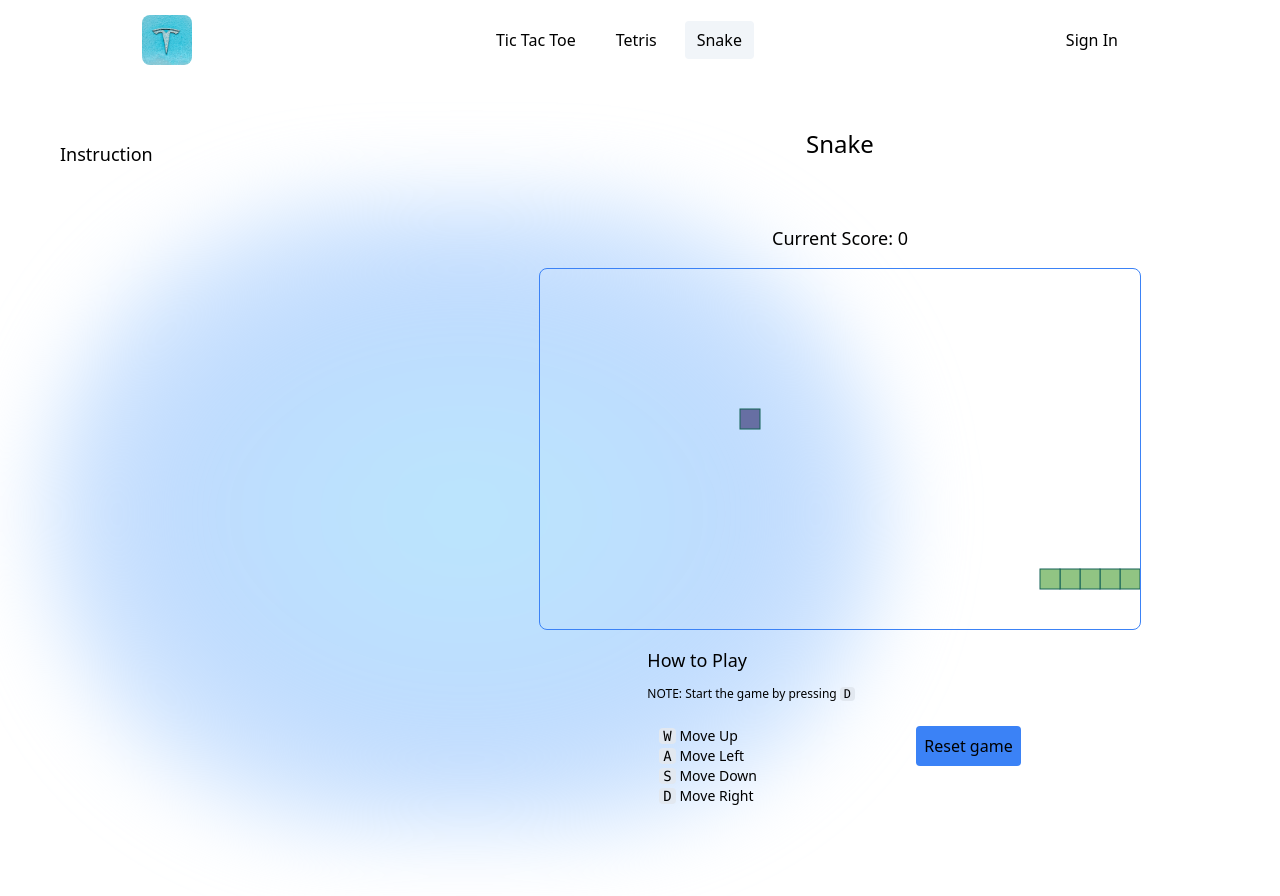
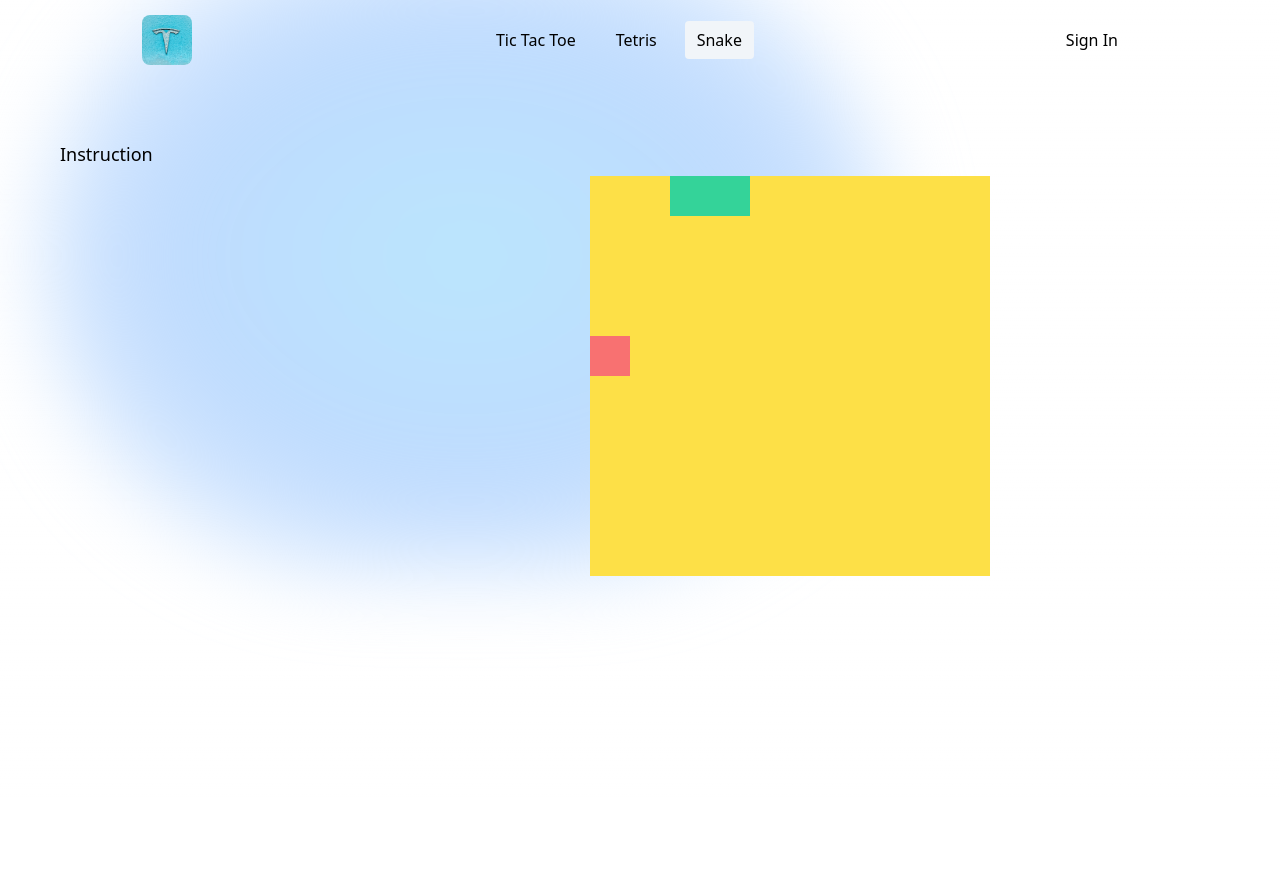
Before and after one commit to Shibadrita/game-web, a Next.js app: page /snake in a window 1280 px wide. Shown: the top 896 px of the page. After the commit the page ends 800 px from the top, so only its background shows below. Built offline with nearby package versions, Linux system fonts and the light colour scheme.

Commit message:
Snake finished

```diff
--- a/components/snake/Instructions.js
+++ /dev/null
@@ -1,27 +0,0 @@
-const Instructions = ({ resetBoard = () => { } }) => {
-    return (<div className='w-2/3 p-2 m-2'>
-        <div className='text-lg'>How to Play</div>
-        <div className='text-xs py-3'>NOTE: Start the game by pressing <span className='bg-slate-200 dark:bg-slate-500 font-mono rounded px-1'>D</span></div>
-        <div className='flex justify-between m-3'>
-            <div className='flex flex-col'>
-                <span className='text-sm'>
-                    <span className='bg-slate-200 dark:bg-slate-500 font-mono rounded px-1'>W</span> Move Up
-                </span>
-                <span className='text-sm'>
-                    <span className='bg-slate-200 dark:bg-slate-500 font-mono rounded px-1'>A</span> Move Left
-                </span>
-                <span className='text-sm'>
-                    <span className='bg-slate-200 dark:bg-slate-500 font-mono rounded px-1'>S</span> Move Down
-                </span>
-                <span className='text-sm'>
-                    <span className='bg-slate-200 dark:bg-slate-500 font-mono rounded px-1'>D</span> Move Right
-                </span>
-            </div>
-            <div className='flex flex-col'>
-                <button className='bg-blue-500 focus:bg-blue-700 dark:bg-slate-500 dark:focus:bg-slate-700 p-2 rounded' onClick={resetBoard}>Reset game</button>
-            </div>
-        </div>
-    </div>);
-}
-
-export default Instructions;
--- a/components/snake/ScoreCard.js
+++ /dev/null
@@ -1,10 +0,0 @@
-import { useSelector } from "react-redux";
-
-const ScoreCard = () => {
-    const score = useSelector((state) => state.score);
-    return (
-        <span className='text-lg p-2 m-2' >Current Score: {score}</span>
-    );
-}
-
-export default ScoreCard;
--- a/components/snake/SnakeBoard.js
+++ b/components/snake/SnakeBoard.js
@@ -1,148 +1,136 @@
-import { useCallback, useEffect, useRef, useState } from "react";
-import { useDispatch, useSelector } from "react-redux";
-import { increaseSnake, INCREMENT_SCORE, makeMove, MOVE_DOWN, MOVE_LEFT, MOVE_RIGHT, MOVE_UP, resetGame, RESET_SCORE, scoreUpdates, stopGame } from "./actions";
-import { clearBoard, drawObject, generateRandomPosition, hasSnakeCollided } from "./utils";
+import { useState, useEffect, useRef } from 'react';
 
-import Instructions from "./Instructions";
+const SnakeBoard = () => {
+    const width = 10;
+    const height = 10;
+    const initialRows = [];
+    for (let i = 0; i < height; i++) {
+        initialRows.push([]);
+        for (let k = 0; k < width; k++) {
+            initialRows[i].push('blank');
+        }
+    }
 
-const SnakeBoard = ({ height, width }) => {
-    const dispatch = useDispatch();
-    const snake1 = useSelector((state) => state.snake);
-    const disallowedDirection = useSelector(
-        (state) => state.disallowedDirection
+    const randomPosition = () => {
+        const position = {
+            x: Math.floor(Math.random() * width),
+            y: Math.floor(Math.random() * height)
+        };
+        return position;
+    }
+
+    const [rows, setRows] = useState(initialRows);
+    const [snake, setSnake] = useState([{ x: 0, y: 0 }, { x: 1, y: 0 }]);
+    const [direction, setDirection] = useState('right');
+    const [food, setFood] = useState(randomPosition);
+
+    const changeDirectionWithKeys = (e) => {
+        var { keyCode } = e;
+        switch (keyCode) {
+            case 37:
+                setDirection('left');
+                break;
+            case 38:
+                setDirection('top');
+                break;
+            case 39:
+                setDirection('right');
+                break;
+            case 40:
+                setDirection('bottom');
+                break;
+            default:
+                break;
+        }
+    }
+
+    useEffect(() => {
+        document.addEventListener("keydown", changeDirectionWithKeys, false);
+    }, [])
+
+    const displaySnake = () => {
+        const newRows = initialRows;
+        snake.forEach(cell => {
+            newRows[cell.x][cell.y] = 'snake';
+        })
+        newRows[food.x][food.y] = 'food';
+        setRows(newRows);
+    }
+
+
+    const moveSnake = () => {
+        const newSnake = [];
+        switch (direction) {
+            case 'right':
+                newSnake.push({ x: snake[0].x, y: (snake[0].y + 1) % width })
+                break;
+            case 'left':
+                newSnake.push({ x: snake[0].x, y: (snake[0].y - 1 + width) % width })
+                break;
+            case 'top':
+                newSnake.push({ x: (snake[0].x - 1 + height) % height, y: snake[0].y })
+                break;
+            case 'bottom':
+                newSnake.push({ x: (snake[0].x + 1) % height, y: snake[0].y })
+        }
+        snake.forEach(cell => {
+            newSnake.push(cell);
+        })
+        if (snake[0].x === food.x && snake[0].y === food.y) {
+            setFood(randomPosition);
+        } else {
+            newSnake.pop();
+        }
+        setSnake(newSnake);
+        displaySnake();
+    }
+
+
+    useInterval(moveSnake, 100);
+
+    function useInterval(callback, delay) {
+        const savedCallback = useRef();
+
+        // Remember the latest callback.
+        useEffect(() => {
+            savedCallback.current = callback;
+        }, [callback]);
+
+        // Set up the interval.
+        useEffect(() => {
+            function tick() {
+                savedCallback.current();
+            }
+            if (delay !== null) {
+                let id = setInterval(tick, delay);
+                return () => clearInterval(id);
+            }
+        }, [delay]);
+    }
+
+    const displayRows = rows.map(row =>
+        <li className='flex'>
+            {row.map(e => {
+                switch (e) {
+                    case 'blank':
+                        return <div className='h-10 w-10 bg-yellow-300 dark:bg-gray-500' />
+                    case 'snake':
+                        return <div className='h-10 w-10 bg-emerald-400 dark:bg-slate-800' />
+                    case 'food':
+                        return <div className='h-10 w-10 bg-red-400 dark:bg-sky-700' />
+                }
+            })
+            }
+        </li>
     );
 
-    const [gameEnded, setGameEnded] = useState(false);
-    const [pos, setPos] = useState(
-        generateRandomPosition(width - 20, height - 20)
-    );
-    const [isConsumed, setIsConsumed] = useState(false);
-    const canvasRef = useRef(null);
-    const [context, setContext] = useState(null);
+    return (
+        <div >
+            <ul style={{ width: '500px', padding: '0px' }} class='img500'>
+                {displayRows}
+            </ul>
+        </div>
+    )
+}
 
-    const moveSnake = useCallback(
-        (dx = 0, dy = 0, ds) => {
-            if (dx > 0 && dy === 0 && ds !== "RIGHT") {
-                dispatch(makeMove(dx, dy, MOVE_RIGHT));
-            }
-
-            if (dx < 0 && dy === 0 && ds !== "LEFT") {
-                dispatch(makeMove(dx, dy, MOVE_LEFT));
-            }
-
-            if (dx === 0 && dy < 0 && ds !== "UP") {
-                dispatch(makeMove(dx, dy, MOVE_UP));
-            }
-
-            if (dx === 0 && dy > 0 && ds !== "DOWN") {
-                dispatch(makeMove(dx, dy, MOVE_DOWN));
-            }
-        },
-        [dispatch]
-    );
-
-    const handleKeyEvents = useCallback(
-        (event) => {
-            if (disallowedDirection) {
-                switch (event.key) {
-                    case "w":
-                        moveSnake(0, -20, disallowedDirection);
-                        break;
-                    case "s":
-                        moveSnake(0, 20, disallowedDirection);
-                        break;
-                    case "a":
-                        moveSnake(-20, 0, disallowedDirection);
-                        break;
-                    case "d":
-                        event.preventDefault();
-                        moveSnake(20, 0, disallowedDirection);
-                        break;
-                }
-            } else {
-                if (
-                    disallowedDirection !== "LEFT" &&
-                    disallowedDirection !== "UP" &&
-                    disallowedDirection !== "DOWN" &&
-                    event.key === "d"
-                )
-                    moveSnake(20, 0, disallowedDirection); //Move RIGHT at start
-            }
-        },
-        [disallowedDirection, moveSnake]
-    );
-
-    const resetBoard = useCallback(() => {
-        window.removeEventListener("keypress", handleKeyEvents);
-        dispatch(resetGame());
-        dispatch(scoreUpdates(RESET_SCORE));
-        clearBoard(context);
-        drawObject(context, snake1, "#91C483");
-        drawObject(
-            context,
-            [generateRandomPosition(width - 20, height - 20)],
-            "#676FA3"
-        ); //Draws object randomly
-        window.addEventListener("keypress", handleKeyEvents);
-    }, [context, dispatch, handleKeyEvents, height, snake1, width]);
-
-    useEffect(() => {
-        //Generate new object
-        if (isConsumed) {
-            const posi = generateRandomPosition(width - 20, height - 20);
-            setPos(posi);
-            setIsConsumed(false);
-
-            //Increase snake size when object is consumed successfully
-            dispatch(increaseSnake());
-
-            //Increment the score
-            dispatch(scoreUpdates(INCREMENT_SCORE));
-        }
-    }, [isConsumed, pos, height, width, dispatch]);
-
-    useEffect(() => {
-        //Draw on canvas each time
-        setContext(canvasRef.current && canvasRef.current.getContext("2d"));
-        clearBoard(context);
-        drawObject(context, snake1, "#91C483");
-        drawObject(context, [pos], "#676FA3"); //Draws object randomly
-
-        //When the object is consumed
-        if (snake1[0].x === pos?.x && snake1[0].y === pos?.y) {
-            setIsConsumed(true);
-        }
-
-        if (
-            hasSnakeCollided(snake1, snake1[0]) ||
-            snake1[0].x >= width ||
-            snake1[0].x <= 0 ||
-            snake1[0].y <= 0 ||
-            snake1[0].y >= height
-        ) {
-            setGameEnded(true);
-            dispatch(stopGame());
-            window.removeEventListener("keypress", handleKeyEvents);
-        } else setGameEnded(false);
-    }, [context, pos, snake1, height, width, dispatch, handleKeyEvents]);
-
-    useEffect(() => {
-        window.addEventListener("keypress", handleKeyEvents);
-
-        return () => {
-            window.removeEventListener("keypress", handleKeyEvents);
-        };
-    }, [disallowedDirection, handleKeyEvents]);
-
-    return (<>
-        <canvas
-            ref={canvasRef}
-            className={`border border-blue-500 dark:border-slate-200 ${gameEnded && 'border-red-500'} rounded-lg`}
-            width={width}
-            height={height}
-        />
-        <Instructions resetBoard={resetBoard} />
-    </>);
-};
-
-export default SnakeBoard;
+export default SnakeBoard
--- a/components/snake/actions.js
+++ /dev/null
@@ -1,42 +0,0 @@
-export const MOVE_RIGHT = "MOVE_RIGHT";
-export const MOVE_LEFT = "MOVE_LEFT";
-export const MOVE_UP = "MOVE_UP";
-export const MOVE_DOWN = "MOVE_DOWN";
-
-export const RIGHT = "RIGHT";
-export const LEFT = "LEFT";
-export const UP = "UP";
-export const DOWN = "DOWN";
-
-export const SET_DIS_DIRECTION = "SET_DIS_DIRECTION";
-export const RESET = "RESET";
-export const STOP_GAME = "STOP_GAME";
-export const INCREASE_SNAKE = "INCREASE_SNAKE";
-export const INCREMENT_SCORE = "INCREMENT_SCORE";
-export const RESET_SCORE = "RESET_SCORE";
-
-export const makeMove = (dx, dy, move) => ({
-    type: move,
-    payload: [dx, dy]
-});
-
-export const setDisDirection = (direction) => ({
-    type: SET_DIS_DIRECTION,
-    payload: direction
-});
-
-export const resetGame = () => ({
-    type: RESET
-});
-
-export const stopGame = () => ({
-    type: STOP_GAME
-});
-
-export const increaseSnake = () => ({
-    type: INCREASE_SNAKE
-});
-
-export const scoreUpdates = (type) => ({
-    type
-});
--- a/components/snake/reducers.js
+++ /dev/null
@@ -1,75 +0,0 @@
-import { DOWN, INCREASE_SNAKE, INCREMENT_SCORE, LEFT, RESET, RESET_SCORE, RIGHT, SET_DIS_DIRECTION, UP, } from "./actions";
-
-const globalState = {
-    snake: [
-        { x: 580, y: 300 },
-        { x: 560, y: 300 },
-        { x: 540, y: 300 },
-        { x: 520, y: 300 },
-        { x: 500, y: 300 },
-    ],
-    disallowedDirection: "",
-    score: 0,
-};
-const gameReducer = (state = globalState, action) => {
-    switch (action.type) {
-        case RIGHT:
-        case LEFT:
-        case UP:
-        case DOWN: {
-            let newSnake = [...state.snake];
-            newSnake = [{
-                x: state.snake[0].x + action.payload[0],
-                y: state.snake[0].y + action.payload[1],
-            }, ...newSnake];
-            newSnake.pop();
-
-            return {
-                ...state,
-                snake: newSnake,
-            };
-        }
-
-        case SET_DIS_DIRECTION:
-            return { ...state, disallowedDirection: action.payload };
-
-        case RESET:
-            return {
-                ...state,
-                snake: [
-                    { x: 580, y: 300 },
-                    { x: 560, y: 300 },
-                    { x: 540, y: 300 },
-                    { x: 520, y: 300 },
-                    { x: 500, y: 300 },
-                ],
-                disallowedDirection: ""
-            };
-
-        case INCREASE_SNAKE:
-            const snakeLen = state.snake.length;
-            return {
-                ...state,
-                snake: [
-                    ...state.snake,
-                    {
-                        x: state.snake[snakeLen - 1].x - 20,
-                        y: state.snake[snakeLen - 1].y - 20,
-                    },
-                ],
-            };
-
-        case RESET_SCORE:
-            return { ...state, score: 0 };
-
-        case INCREMENT_SCORE:
-            return {
-                ...state,
-                score: state.score + 1,
-            };
-        default:
-            return state;
-    }
-};
-
-export default gameReducer;
--- a/components/snake/sagas.js
+++ /dev/null
@@ -1,38 +0,0 @@
-import { delay, put, takeLatest, } from "redux-saga/effects";
-import { DOWN, LEFT, MOVE_DOWN, MOVE_LEFT, MOVE_RIGHT, MOVE_UP, RESET, RIGHT, setDisDirection, STOP_GAME, UP, } from "./actions";
-
-export function* moveSaga(params) {
-    while (params.type !== RESET && params.type !== STOP_GAME) {
-        yield put({
-            type: params.type.split("_")[1],
-            payload: params.payload,
-        });
-        switch (params.type.split("_")[1]) {
-            case RIGHT:
-                yield put(setDisDirection(LEFT));
-                break;
-
-            case LEFT:
-                yield put(setDisDirection(RIGHT));
-                break;
-
-            case UP:
-                yield put(setDisDirection(DOWN));
-                break;
-
-            case DOWN:
-                yield put(setDisDirection(UP));
-                break;
-        }
-        yield delay(100);
-    }
-}
-
-function* watcherSagas() {
-    yield takeLatest(
-        [MOVE_RIGHT, MOVE_LEFT, MOVE_UP, MOVE_DOWN, RESET, STOP_GAME],
-        moveSaga
-    );
-}
-
-export default watcherSagas;
--- a/components/snake/store.js
+++ /dev/null
@@ -1,10 +0,0 @@
-import { createStore, applyMiddleware } from "redux";
-import createSagaMiddleware from "redux-saga";
-import gameReducer from "./reducers";
-import watcherSagas from "./sagas";
-const sagaMiddleware = createSagaMiddleware();
-
-const store = createStore(gameReducer, applyMiddleware(sagaMiddleware));
-
-sagaMiddleware.run(watcherSagas);
-export default store;
--- a/components/snake/utils.js
+++ /dev/null
@@ -1,41 +0,0 @@
-export const clearBoard = (context) => {
-    if (context) {
-        context.clearRect(0, 0, 1000, 600);
-    }
-};
-
-export const drawObject = (context, objectBody, fillColor, strokeStyle = "#146356") => {
-    if (context) {
-        objectBody.forEach((object) => {
-            context.fillStyle = fillColor;
-            context.strokeStyle = strokeStyle;
-            context?.fillRect(object.x, object.y, 20, 20);
-            context?.strokeRect(object.x, object.y, 20, 20);
-        });
-    }
-};
-
-function randomNumber(min, max) {
-    let random = Math.random() * max;
-    return random - (random % 20);
-}
-export const generateRandomPosition = (width, height) => {
-    return {
-        x: randomNumber(0, width),
-        y: randomNumber(0, height),
-    };
-};
-
-export const hasSnakeCollided = (snake, currentHeadPos) => {
-    let flag = false;
-    snake.forEach((pos, index) => {
-        if (
-            pos.x === currentHeadPos.x &&
-            pos.y === currentHeadPos.y &&
-            index !== 0
-        ) {
-            flag = true;
-        }
-    });
-    return flag;
-};
--- a/components/tetris/TetrisBoard.js
+++ b/components/tetris/TetrisBoard.js
@@ -1,7 +1,7 @@
 import React, { memo, useEffect, useRef } from 'react';
 import { useBoard } from "./use-board";
 
-const Board = () => {
+const TetrisBoard = () => {
 
     const [display, score, onKeyDown] = useBoard();
     const eBoard = useRef();
@@ -13,10 +13,10 @@ const Board = () => {
     }
 
     return (
-        <div ref={eBoard} className='inline-block p-5 m-5 border border-slate-600' tabIndex={0} onKeyDown={onKeyDown}>
-            <div>
-                <span className='text-lg'>Score:</span>
-                <span className='text-lg'>{score.toLocaleString()}</span>
+        <div ref={eBoard} className='inline-block p-5 m-5 border border-slate-600 rounded' tabIndex={0} onKeyDown={onKeyDown}>
+            <div className='text-lg text-center mb-5'>
+                <span>Current Score: </span>
+                <span>{score.toLocaleString()}</span>
             </div>
             {display.map((row, index) => <Row row={row} key={index} />)}
         </div>
@@ -40,4 +40,4 @@ const Cell = memo(props => {
     );
 });
 
-export default memo(Board);
+export default memo(TetrisBoard);
--- a/package.json
+++ b/package.json
@@ -13,6 +13,7 @@
     "framer-motion": "^10.16.4",
     "jwt-decode": "^3.1.2",
     "next": "13.5.4",
+    "next-redux-wrapper": "^8.1.0",
     "postcss": "8.4.31",
     "react": "18.2.0",
     "react-dom": "18.2.0",
--- a/pages/snake.js
+++ b/pages/snake.js
@@ -1,23 +1,29 @@
-import { Provider } from "react-redux"
+import { useState, useEffect } from "react"
+import { useGet } from "@/hooks/use-http"
 
 import Head from "next/head"
 import GameLayout from "@/components/ui/GameLayout"
 import SnakeBoard from "@/components/snake/SnakeBoard"
-import ScoreCard from "@/components/snake/ScoreCard"
-import store from "@/components/snake/store"
 
 const Snake = () => {
+    const [game, setGame] = useState({ name: '', instructions: '' })
+    const { getRequest } = useGet()
+    useEffect(() => {
+        (async () => {
+            const token = localStorage.getItem('playfusion-user')
+            if (!token) return
+            const { data } = await getRequest('/games/snake', token)
+            const { game } = data
+            console.log(data)
+            setGame(game)
+        })()
+    }, [])
     return (<>
         <Head>
             <title>Snake</title>
         </Head>
-        <GameLayout name={'Snake'} instructions={''}>
-            <Provider store={store}>
-                <div className='flex flex-col items-center'>
-                    <ScoreCard />
-                    <SnakeBoard height={360} width={600} />
-                </div>
-            </Provider>
+        <GameLayout name={game.name} instructions={game.instructions}>
+            <SnakeBoard />
         </GameLayout>
     </>)
 }
```
Also changed, not shown: 1 other file (tests, documents, lock files or other folders).
